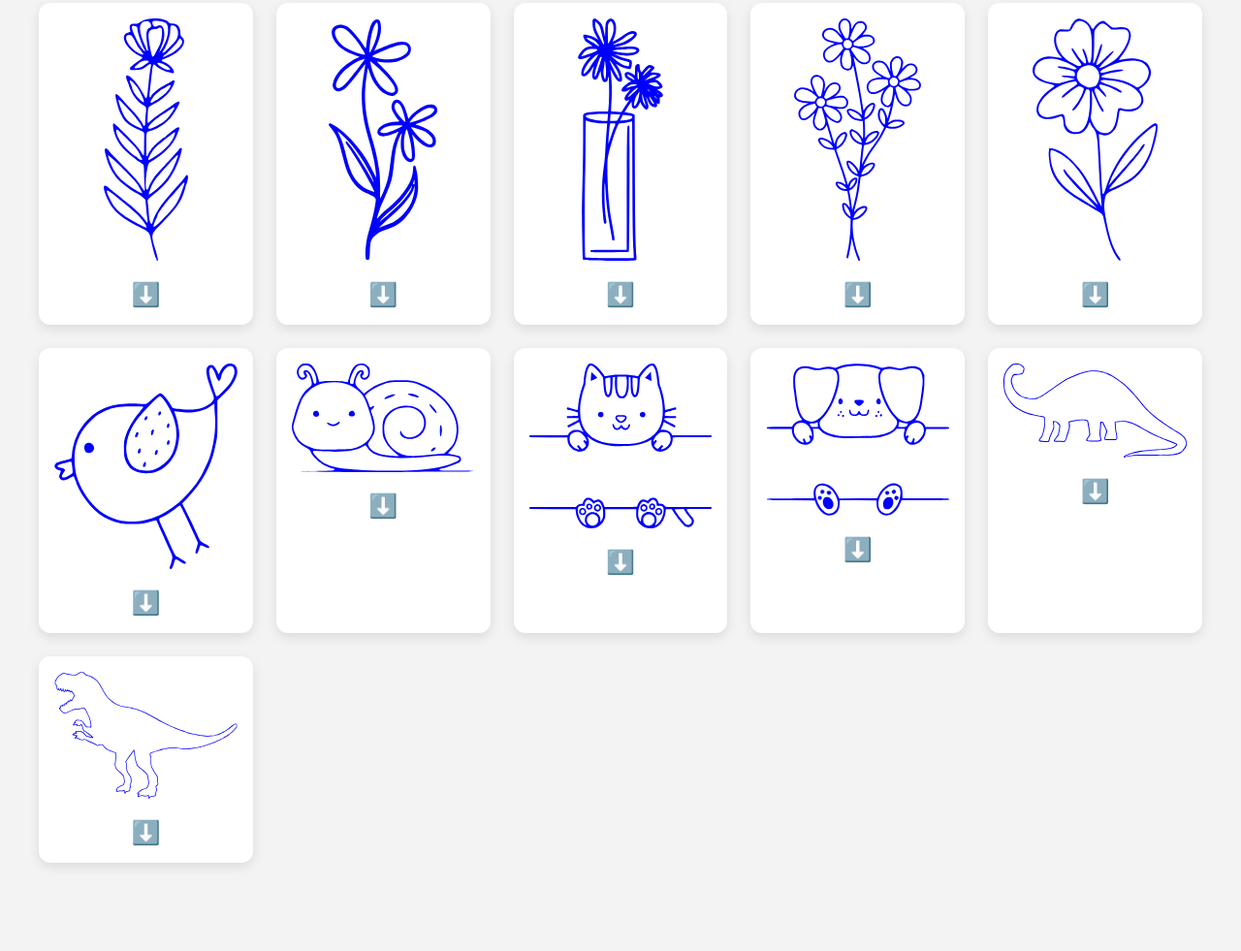
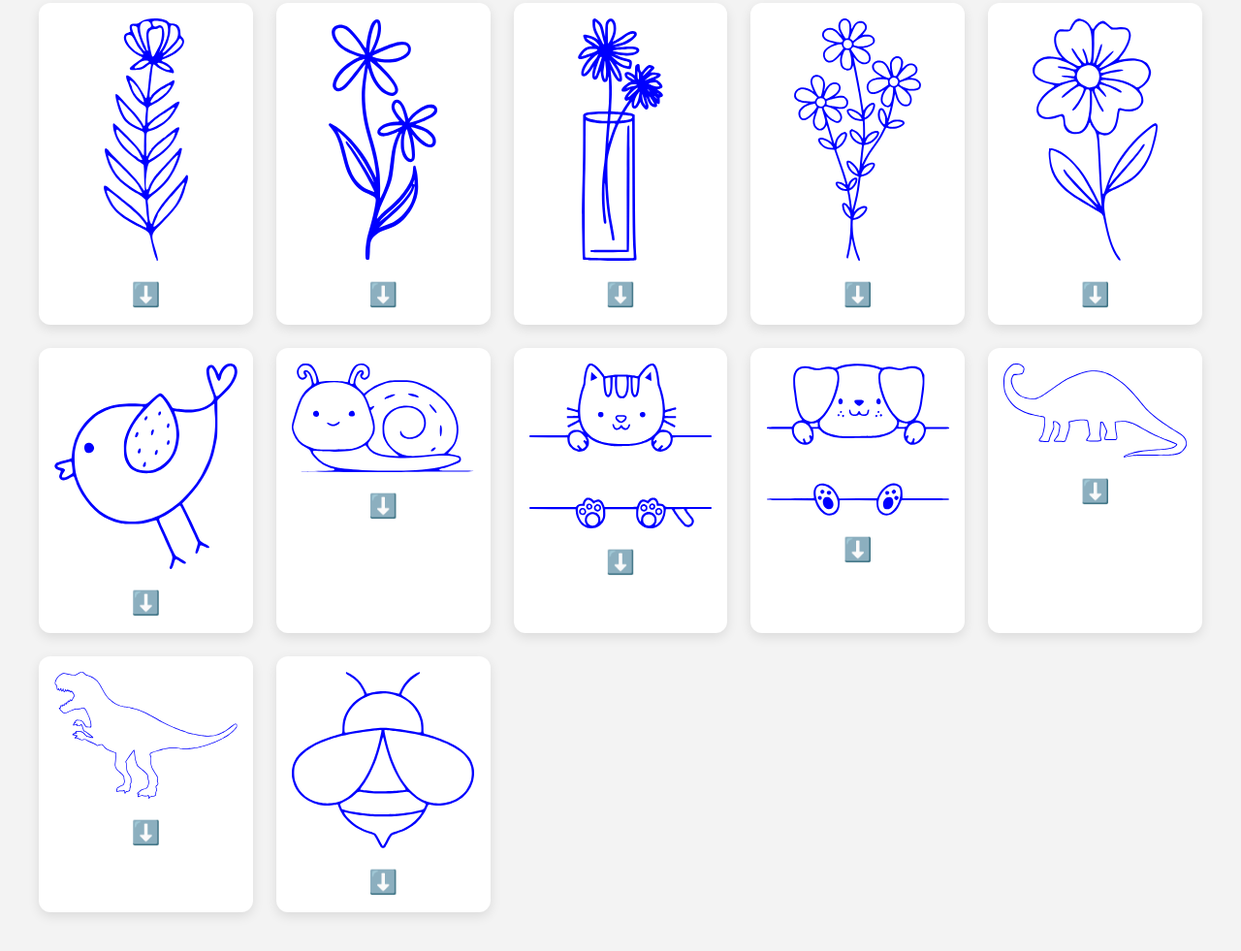
Before and after one commit to scriptfairy/bookmark, a plain HTML site: page svg.html in a window 1280 px wide. Shown: the part 590-1571 px from the top of the page at 97% size. Before the commit the page ends 1520 px from the top, so only its background shows below. Drawn offline with Linux system fonts and the light colour scheme.

Commit message:
Update svg.html

```diff
--- a/svg.html
+++ b/svg.html
@@ -130,7 +130,8 @@
       "svg_cat01.svg",
       "svg_dog.svg",
       "svg-dino02.svg",
-      "svg_dino03.svg"
+      "svg_dino03.svg",
+      "bee03.svg"
     ];
 
     const grid = document.getElementById("svgGrid");
```
